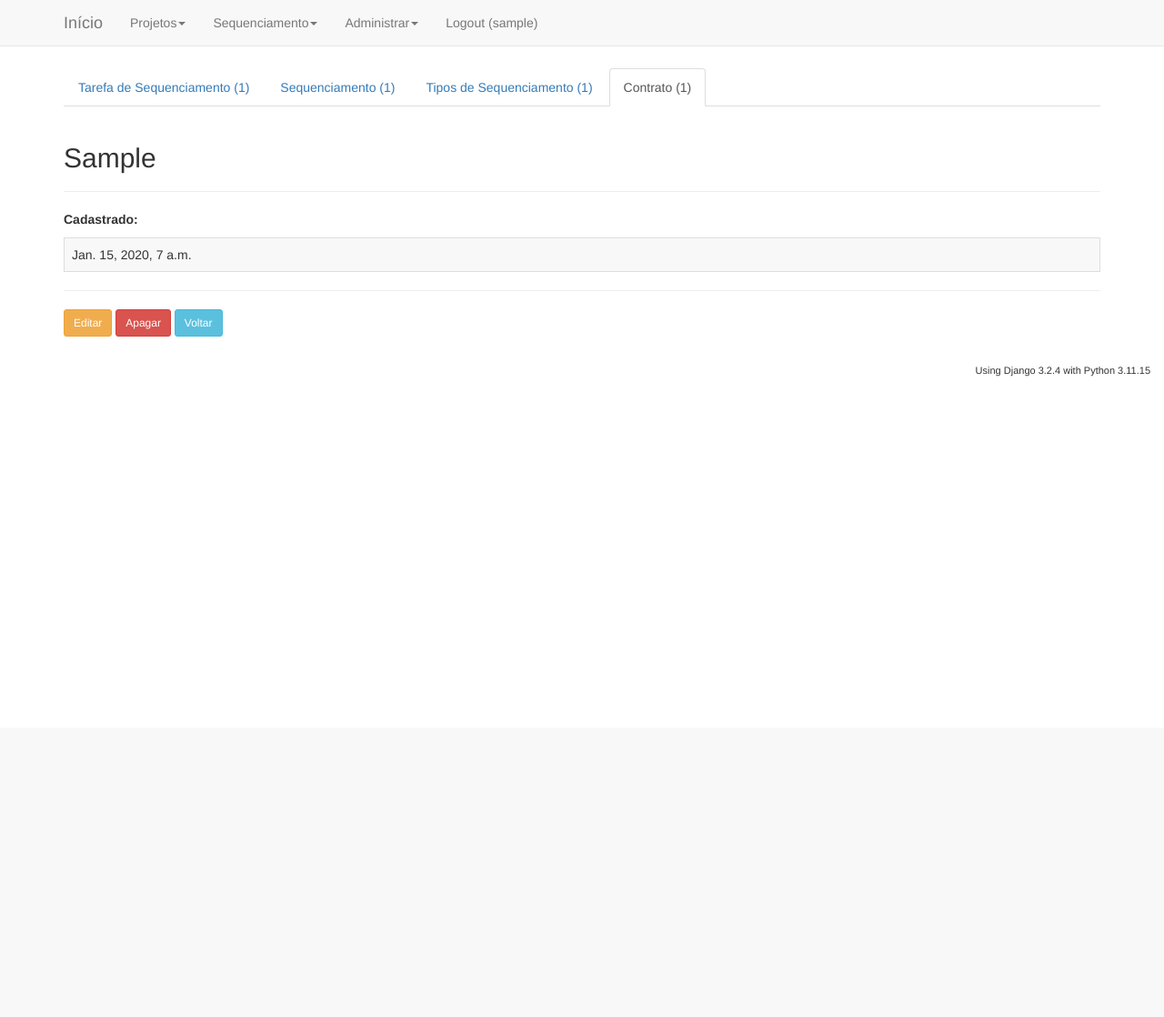
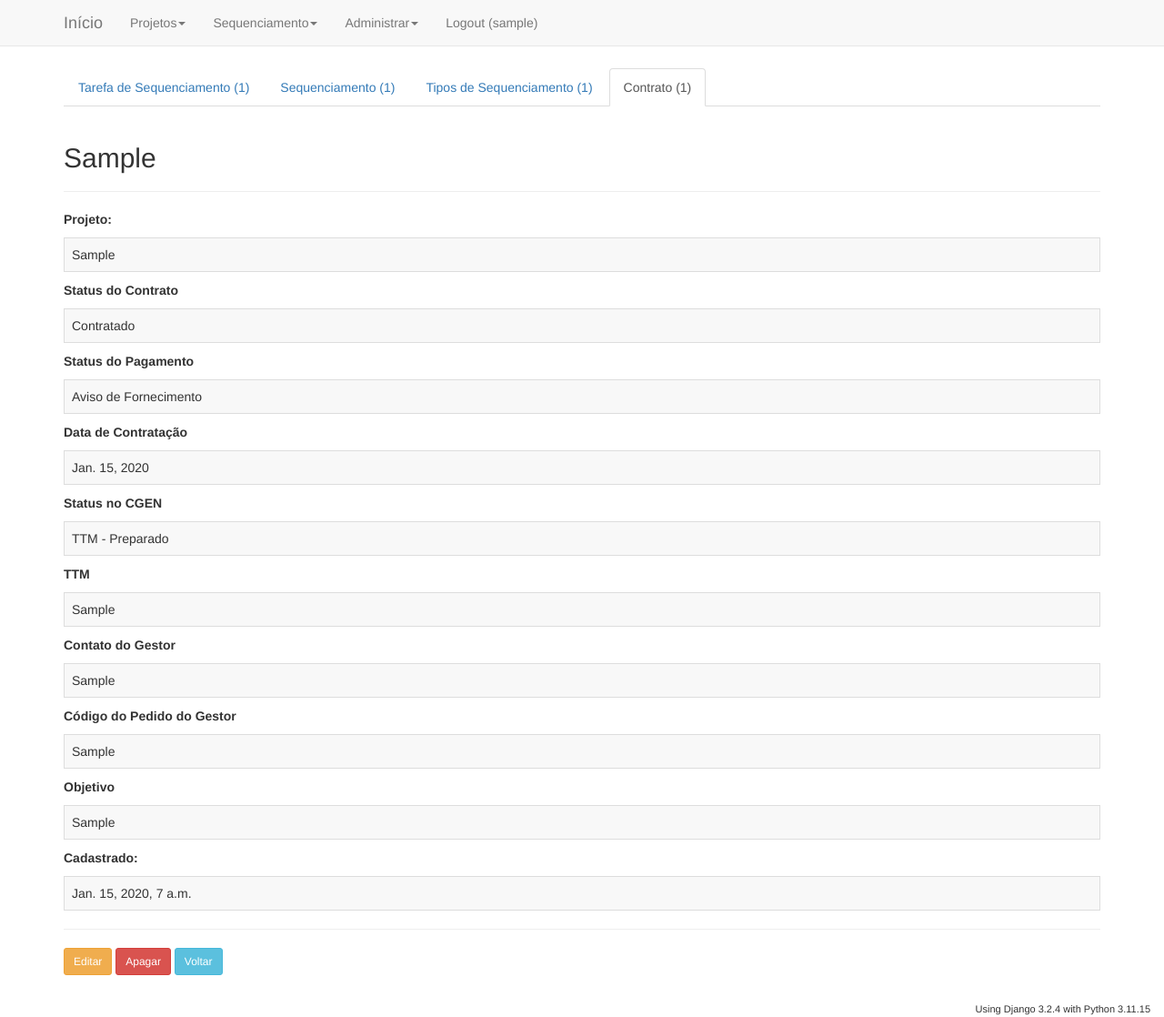
Before and after one commit to marcelo-soares-souza/gbp, a Django app: page /contrato/detail/1/ in a window 1280 px wide. Shown: the whole page at 91% size. Before the commit the page ends 414 px from the top, so only its background shows below. Run offline with Django 3.2, Linux system fonts and the light colour scheme; a user stored in the database is signed in; tables that the repository leaves empty hold one stand-in row (values such as "Sample post"); some libraries are stand-ins or nearby versions.

Commit message:
Finalizing refactoring on Contrato and Sequenciamento

```diff
--- a/sequenciamento/models/contrato.py
+++ b/sequenciamento/models/contrato.py
@@ -6,8 +6,35 @@ from projeto.models.template import TemplateModelMixin
 
 
 class Contrato(models.Model, TemplateModelMixin):
+    STATUS_CONTRATO = (
+        ('Contratado', 'Contratado'),
+        ('Em Contratação', 'Em Contratação'),
+        ('Em Cotação', 'Em Cotação'),
+        ('Finalizado', 'Finalizado')
+    )
+
+    STATUS_PAGAMENTO = (
+        ('Aviso de Fornecimento', 'Aviso de Fornecimento'),
+        ('Atencipação', 'Atencipação'),
+        ('Pendente', 'Pendente'),
+        ('Pago', 'Pago')
+    )
+
+    STATUS_CGEN = (
+        ('TTM - Preparado', 'TTM - Preparado'),
+        ('TTM - Não Preparado', 'TTM - Não Preparado')
+    )
+
     projeto = models.ForeignKey(Projeto)
+    objetivo = models.TextField(null=True, blank=True)
+    status_contrato = models.CharField(max_length=64, choices=STATUS_CONTRATO, null=True, blank=True)
+    status_pagamento = models.CharField(max_length=64, choices=STATUS_PAGAMENTO, null=True, blank=True)
     empresa_executora = models.CharField(max_length=256, null=True, blank=True)
+    data_contratacao = models.DateField(null=True, blank=True)
+    status_cgen = models.CharField(max_length=64, choices=STATUS_CGEN, null=True, blank=True)
+    ttm = models.CharField(max_length=256, null=True, blank=True)
+    contato_gestor = models.CharField(max_length=256, null=True, blank=True)
+    codigo_pedido_gestor = models.CharField(max_length=256, null=True, blank=True)
 
     data_cadastro = models.DateTimeField(auto_now_add=True, blank=True)
     data_atualizado = models.DateTimeField(auto_now=True, blank=True)
--- a/sequenciamento/templates/contrato/crud/detail.html
+++ b/sequenciamento/templates/contrato/crud/detail.html
@@ -11,6 +11,24 @@
     <h2>{{ contrato }}</h2>
 
     <hr/>
+
+    <p><b>Projeto:</b> <br/> <div class='text-highlight'>{{ contrato.projeto }}&nbsp;</div></p>
+
+    <p><b>Status do Contrato</b> <br/> <div class='text-highlight'>{{ contrato.status_contrato }}&nbsp;</div></p>
+
+    <p><b>Status do Pagamento</b> <br/> <div class='text-highlight'>{{ contrato.status_pagamento }}&nbsp;</div></p>
+
+    <p><b>Data de Contratação</b> <br/> <div class='text-highlight'>{{ contrato.data_contratacao }}&nbsp;</div></p>
+
+    <p><b>Status no CGEN</b> <br/> <div class='text-highlight'>{{ contrato.status_cgen }}&nbsp;</div></p>
+
+    <p><b>TTM</b> <br/> <div class='text-highlight'>{{ contrato.ttm }}&nbsp;</div></p>
+
+    <p><b>Contato do Gestor</b> <br/> <div class='text-highlight'>{{ contrato.contato_gestor }}&nbsp;</div></p>
+
+    <p><b>Código do Pedido do Gestor</b> <br/> <div class='text-highlight'>{{ contrato.codigo_pedido_gestor }}&nbsp;</div></p>
+
+    <p><b>Objetivo</b> <br/> <div class='text-highlight'>{{ contrato.objetivo }}&nbsp;</div></p>
 
     <p><b>Cadastrado:</b> <br/> <div class='text-highlight'>{{ contrato.data_cadastro }}&nbsp;</div></p>
 
--- a/sequenciamento/templates/contrato/crud/list.html
+++ b/sequenciamento/templates/contrato/crud/list.html
@@ -27,6 +27,7 @@
 
                 <h3><a href="{{ contrato.get_detail_url }}">{{ contrato }}</a></h3>
                 <p><b>Projeto: </b> <br/> <div class='text-highlight'> {{ contrato.projeto }}&nbsp;</div></p>
+                <p><b>Status do Contrato</b> <br/> <div class='text-highlight'>{{ contrato.status_contrato }}&nbsp;</div></p>
 
                 <br/>
 
@@ -35,7 +36,6 @@
                     {% if request.user == contrato.criado_por or request.user.is_superuser %}
                       <a href="{{ contrato.get_delete_url }}" class="btn btn-sm btn-danger">Apagar</a>
                     {% endif %}
-                    <a href="{% url 'new_sequenciamento' %}{{contrato.id}}" class="btn btn-sm btn-info">Adicionar Sequenciamento</a>
                 </p>
 
                 <div class="data-atualizado">{{ contrato.data_atualizado }}</div>
--- a/sequenciamento/templates/sequenciamento/crud/detail.html
+++ b/sequenciamento/templates/sequenciamento/crud/detail.html
@@ -55,6 +55,8 @@
 
     <p><b>Colaboradores:</b> <br/><div class='text-highlight'>{{sequenciamento.colaborador.all|join:', '}}&nbsp;</div></p>
 
+    <p><b>Contrato:</b> <br/> <div class='text-highlight'>{{ sequenciamento.contrato }}&nbsp;</div></p>
+
     <p><b>Cadastrado:</b> <br/> <div class='text-highlight'>{{ sequenciamento.data_cadastro }}&nbsp;</div></p>
 
     <hr/>
--- a/sequenciamento/templates/sequenciamento/crud/list.html
+++ b/sequenciamento/templates/sequenciamento/crud/list.html
@@ -42,6 +42,7 @@
 
                 <p><b>Tipo: </b> <br/> <div class='text-highlight'> {{ sequenciamento.tipo_sequenciamento }}&nbsp;</div></p>
                 <p><b>Responsável: </b> <div class='text-highlight'> {{ sequenciamento.responsavel }}&nbsp;</div></p>
+                <p><b>Contrato: </b> <br/> <div class='text-highlight'> {{ sequenciamento.contrato }}&nbsp;</div></p>
 
                 {% if sequenciamento.colaborador.all %}
                   <p><b>Colaboradores: </b> <div class='text-highlight'> {{sequenciamento.colaborador.all|join:', '}}&nbsp;</div></p>
--- a/sequenciamento/views/contrato.py
+++ b/sequenciamento/views/contrato.py
@@ -2,7 +2,7 @@ from django.core.urlresolvers import reverse_lazy
 from django.views.generic import CreateView, DeleteView, DetailView, UpdateView
 from sortable_listview import SortableListView
 
-from projeto.views.login import ColaboradorRequiredMixin, LoggedInMixin
+from projeto.views.login import LoggedInMixin
 from sequenciamento.forms import ContratoForm
 from sequenciamento.models import Contrato
 
```
Also changed, not shown: sequenciamento/forms/contrato.py (+10 -2 lines), sequenciamento/forms/sequenciamento.py (+3 -14 lines), sequenciamento/models/sequenciamento.py (+5 -40 lines), projeto/migrations/0001_initial.py, projeto/migrations/0002_auto_20160511_1139.py (deleted), projeto/migrations/0003_auto_20160511_1153.py (deleted), projeto/migrations/0004_auto_20160511_1223.py (deleted), projeto/migrations/0005_auto_20160511_1227.py (deleted), sequenciamento/migrations/0001_initial.py, sequenciamento/migrations/0002_tarefasequenciamento.py (deleted), sequenciamento/migrations/0003_contrato.py (deleted), sequenciamento/migrations/0004_auto_20160623_1618.py (deleted).
